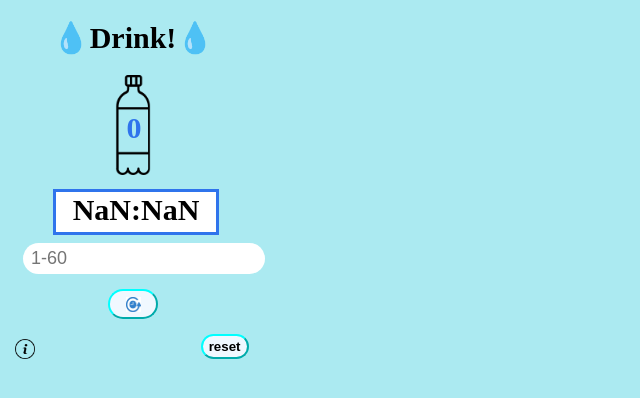
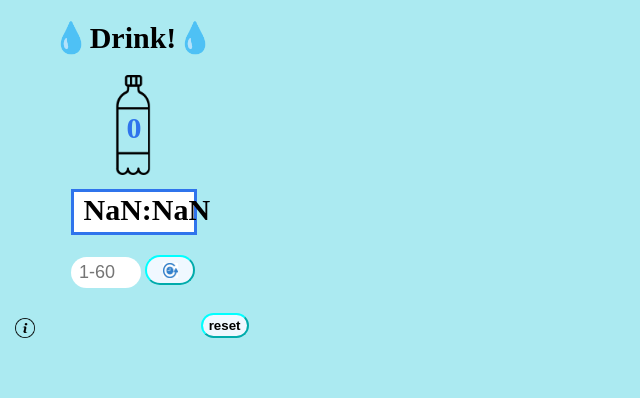
Before and after one commit to JunZhao20/drinkWater-reminder-extension, a browser extension: page index.html in a window 1280 px wide. Shown: the whole page, without its empty margins (0-640 px from the left). Drawn offline with Linux system fonts and the light colour scheme.

Commit message:
Changed input field width

```diff
--- a/styling.css
+++ b/styling.css
@@ -22,9 +22,10 @@ body {
   border: solid;
   border-color: rgb(47, 116, 236);
   height: 20px;
+  width: 100px;
   max-width: 140px;
   background-color: white;
-  margin-left: 18%;
+  margin-left: 25%;
   margin-top: 10px;
 }
 
@@ -47,7 +48,8 @@ body {
   margin-bottom: 10px;
   border-radius: 20px;
   border: none;
-
+  width: 60px;
+  max-width: 60px;
   outline-color: rgb(155, 155, 155);
 }
 
```
